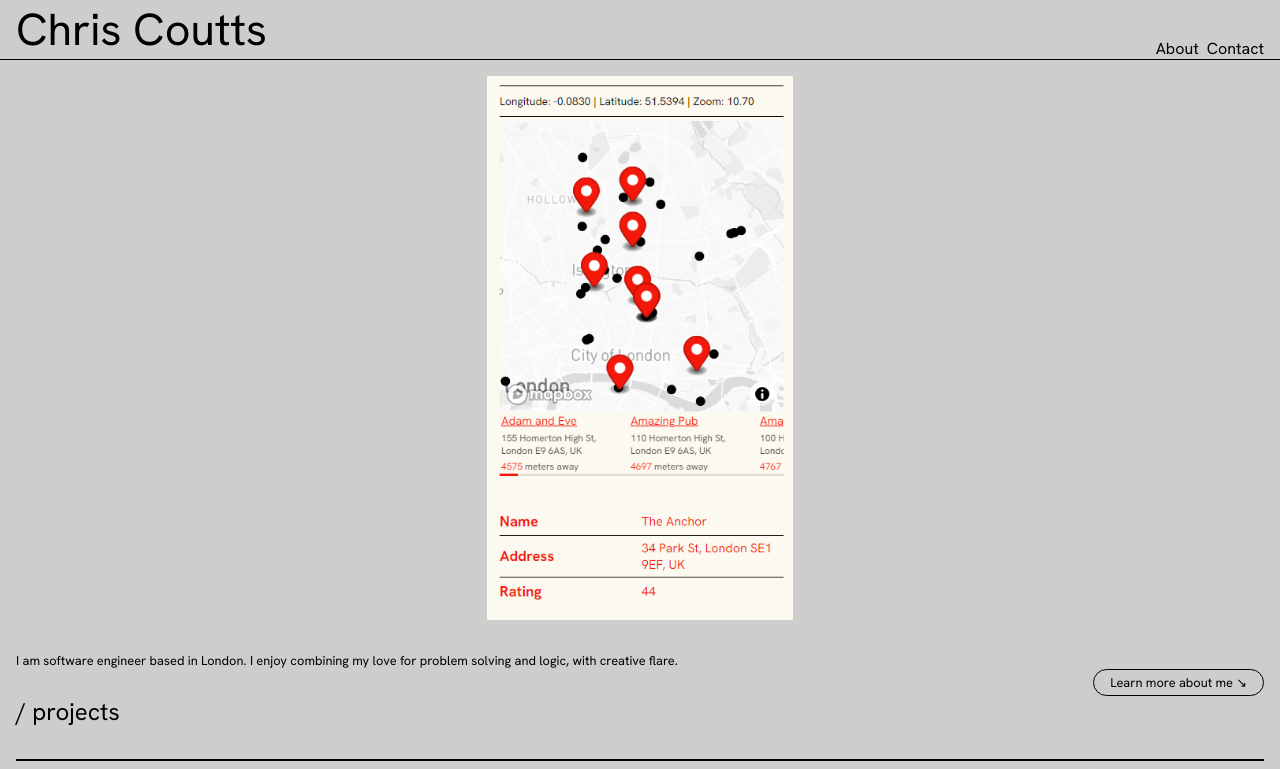
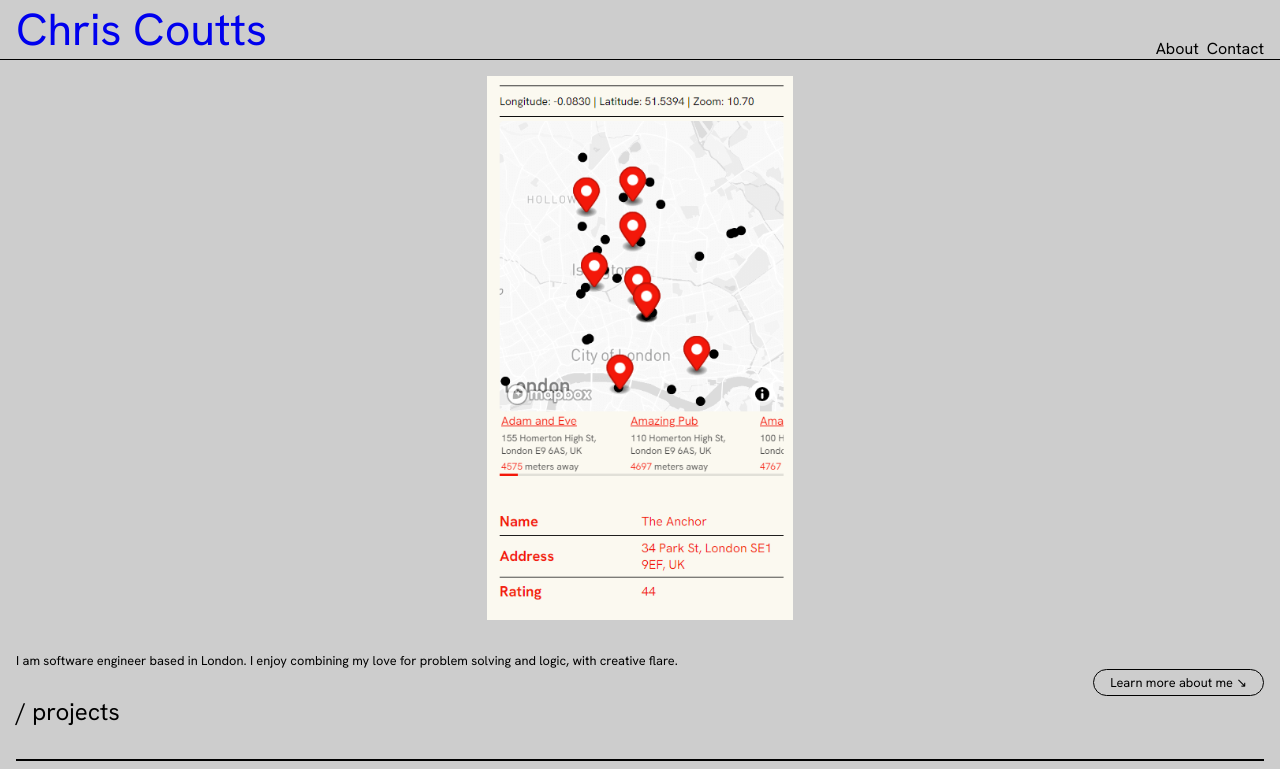
Before and after one commit to ccoutts2/portfolio, a Next.js app: page / in a window 1280 px wide. Shown: the top 769 px of the page. Built offline with nearby package versions, Linux system fonts and the light colour scheme.

Commit message:
WIP - add slide transition

```diff
--- a/package.json
+++ b/package.json
@@ -10,6 +10,7 @@
   },
   "dependencies": {
     "axios": "^1.6.7",
+    "framer-motion": "^11.0.6",
     "gsap": "^3.12.5",
     "next": "^14.1.0",
     "react": "^18.2.0",
--- /dev/null
+++ b/src/components/Inner/Inner.jsx
@@ -0,0 +1,54 @@
+import React from "react";
+import { motion } from "framer-motion";
+import Link from "next/link";
+import styles from "../../styles/globals.module.scss";
+
+const Inner = ({ children }) => {
+  const anim = (variants) => {
+    return {
+      initial: "initial",
+      animate: "enter",
+      exit: "exit",
+      variants,
+    };
+  };
+
+  const opacity = {
+    initial: {
+      opacity: 0,
+    },
+    enter: {
+      opacity: 1,
+    },
+    exit: {
+      opacity: 1,
+    },
+  };
+
+  const slide = {
+    initial: {
+      top: "100vh",
+    },
+    enter: {
+      top: "100vh",
+    },
+    exit: {
+      top: 0,
+      transition: {
+        duration: 1,
+        ease: [0.76, 0, 0.24, 1],
+      },
+    },
+  };
+
+  return (
+    <div className={styles.inner}>
+      <motion.div {...anim(slide)} className={styles.slide}></motion.div>
+      <motion.div {...anim(opacity)} className={styles.page}>
+        {children}
+      </motion.div>
+    </div>
+  );
+};
+
+export default Inner;
--- /dev/null
+++ b/src/components/Inner/styles.module.scss
@@ -0,0 +1,11 @@
+.inner {
+  .slide {
+    position: fixed;
+    height: 100vh;
+    z-index: 100000000;
+    top: 0;
+    left: 0;
+    background-color: red;
+    width: 100vw;
+  }
+}
--- a/src/components/NavBar/NavBar.jsx
+++ b/src/components/NavBar/NavBar.jsx
@@ -6,11 +6,13 @@ const NavBar = () => {
   return (
     <header className={styles.nav}>
       <div className={styles.title_container}>
-        <h1 className={styles.title}>Chris Coutts</h1>
+        <Link href="/" className={styles.links}>
+          <h1 className={styles.title}>Chris Coutts</h1>
+        </Link>
       </div>
       <div className={styles.list_container}>
         <ul className={styles.list}>
-          <Link href="#" className={styles.links}>
+          <Link href="/about" className={styles.links}>
             <li className={styles.link}>About</li>
           </Link>
           <Link href="#" className={styles.links}>
--- a/src/pages/_app.jsx
+++ b/src/pages/_app.jsx
@@ -1,21 +1,19 @@
+import { AnimatePresence } from "framer-motion";
 import Head from "next/head";
 
-export default function App({ Component, pageProps }) {
+export default function App({ Component, pageProps, router }) {
   return (
     <>
-      <Head>
-        <link
-          rel="stylesheet"
-          href="https://fonts.googleapis.com/css2?family=Hanken+Grotesk:wght@400;700&display=swap"
-        />
-      </Head>
-      <Component {...pageProps} />
+      {/* <Head></Head> */}
+      <AnimatePresence mode="wait">
+        <Component key={router.route} {...pageProps} />
         <style jsx global>{`
           body {
             margin: 0 !important;
             padding: 0 !important;
           }
         `}</style>
+      </AnimatePresence>
     </>
   );
 }
--- a/src/pages/index.jsx
+++ b/src/pages/index.jsx
@@ -6,6 +6,8 @@ import Hero from "@/components/Hero/Hero";
 import Projects from "@/components/Projects/Projects";
 import About from "@/components/About/About";
 import Contact from "@/components/Contact/Contact";
+import { motion } from "framer-motion";
+import Inner from "@/components/Inner/Inner";
 
 export default function Home() {
   const [scrollPosition, setScrollPosition] = useState(0);
@@ -28,6 +30,7 @@ export default function Home() {
       <Head>
         <title>Chris | Full Stack Dev</title>
       </Head>
+      <Inner>
         <NavBar />
         <Hero />
         <About />
@@ -39,6 +42,7 @@ export default function Home() {
           }}
         />
         <Contact />
+      </Inner>
     </main>
   );
 }
--- a/src/styles/globals.module.scss
+++ b/src/styles/globals.module.scss
@@ -27,6 +27,18 @@
   html,
   body {
     margin: 0;
+  }
+
+  .inner {
+    .slide {
+      position: fixed;
+      top: 0;
+      left: 0;
+      background-color: red;
+      width: 100vw;
+      height: 100vh;
+      z-index: 1000;
+    }
   }
 
   .scrollingBackground {
@@ -226,6 +238,7 @@
 
     .title {
       font-weight: 400;
+      padding-top: 1rem;
     }
 
     .slider_container {
```
Also changed, not shown: src/pages/about.jsx (+5 -2 lines), 1 other file (tests, documents, lock files or other folders). Lines whose indentation alone changed are shown as unchanged.
